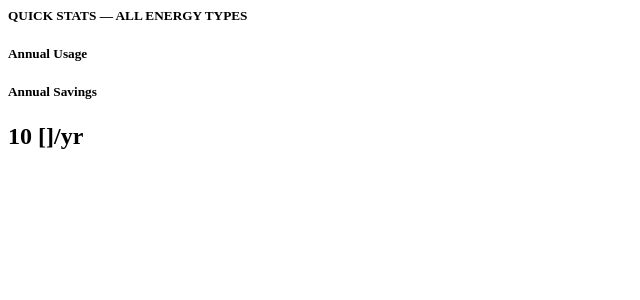
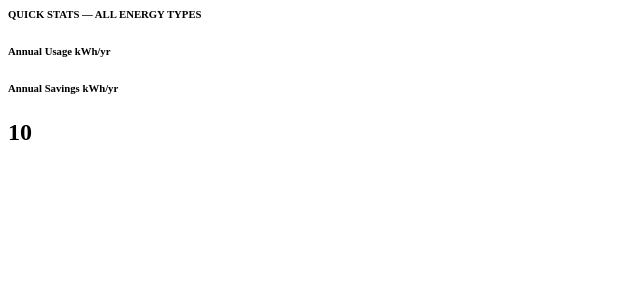
Before and after one commit to impactlab/oeem-client, a Django app: template dashboard/templates/partials/agg_savings.html in a window 1280 px wide. Shown: the top 300 px of the page, without its empty margins (0-640 px from the left). Run offline with Django 3.2, Linux system fonts and the light colour scheme; the template is opened without the code that fills it: most values are stand-ins (such as "Sample title", 1, 10 or a date in 2020).

Commit message:
clean up agg savings area

```diff
--- a/dashboard/templates/partials/agg_savings.html
+++ b/dashboard/templates/partials/agg_savings.html
@@ -1,7 +1,7 @@
 {% load humanize %}
 <div class="row-fluid">
   <div class="col-xs-12">
-    <h5 class="no-pad-bottom text-muted">QUICK STATS &mdash; ALL ENERGY TYPES</h5>
+    <h6 class="no-pad-bottom text-muted">QUICK STATS &mdash; ALL ENERGY TYPES</h6>
   </div>
 </div>
 <div class="row-fluid">
@@ -9,8 +9,11 @@
 
     {% if agg_usage %}
 
-    <div class="col-xs-7">
-      <h5 class="no-pad-bottom">Annual Usage</h5>
+    <div class="col-xs-5">
+      <h6 class="no-pad-bottom">
+        Annual Usage
+        <span class="muted">kWh/yr</span>
+      </h6>
       <div id="usage-bar">
       </div>
       <script type="text/javascript">
@@ -25,10 +28,14 @@
       </script>
     </div>
 
-    <div class="col-xs-5">
-      <h5 class="no-pad-bottom">Annual Savings</h5>
-      <h2 id="total-annual-savings">{{ agg_savings.annual | floatformat:"0" | intcomma }}
-      <span class="units">{{ agg_savings.unit }}/yr</span></h2>
+    <div class="col-xs-4">
+      <h6 class="no-pad-bottom">
+        Annual Savings
+        <span class="muted">kWh/yr</span>
+      </h6>
+      <h2 id="total-annual-savings">
+        {{ agg_savings.annual | floatformat:"0" | intcomma }}
+      </h2>
     </div>
 
     {% else %}
```
Also changed, not shown: 1 other file.
